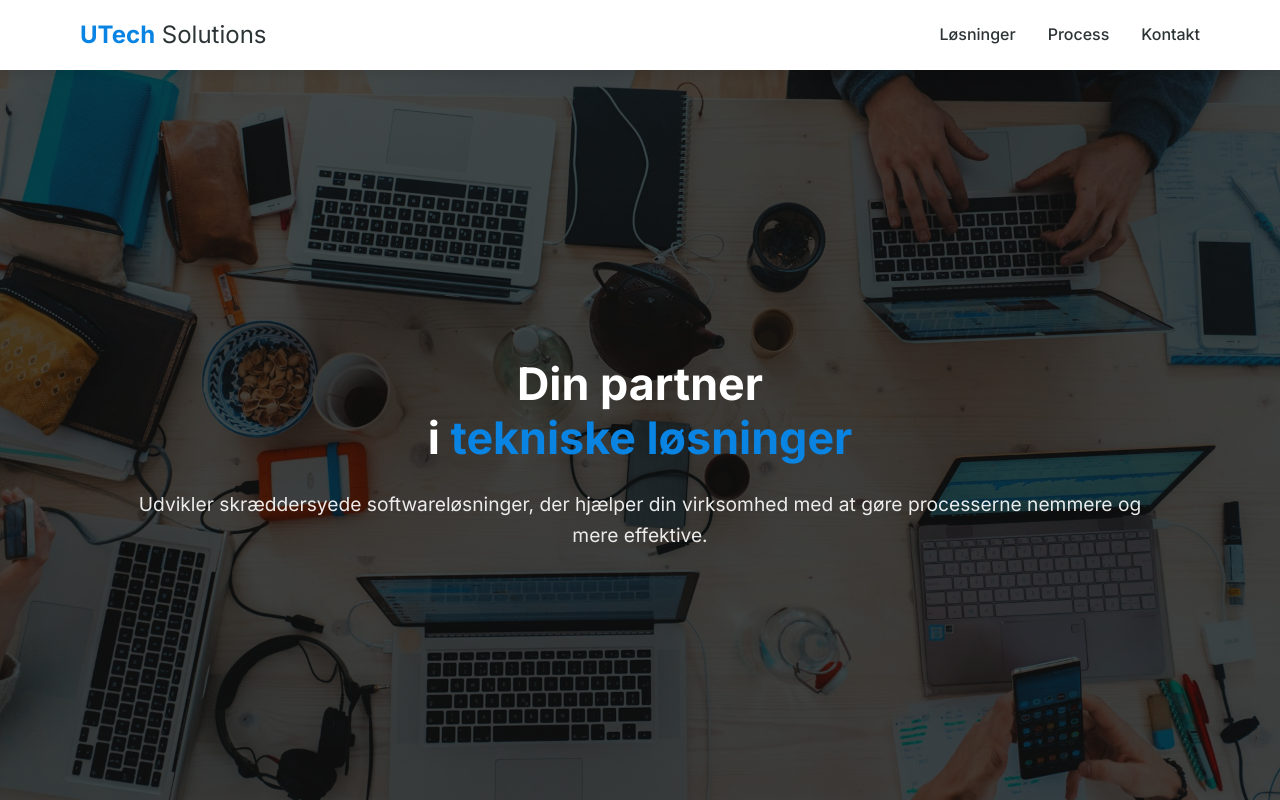
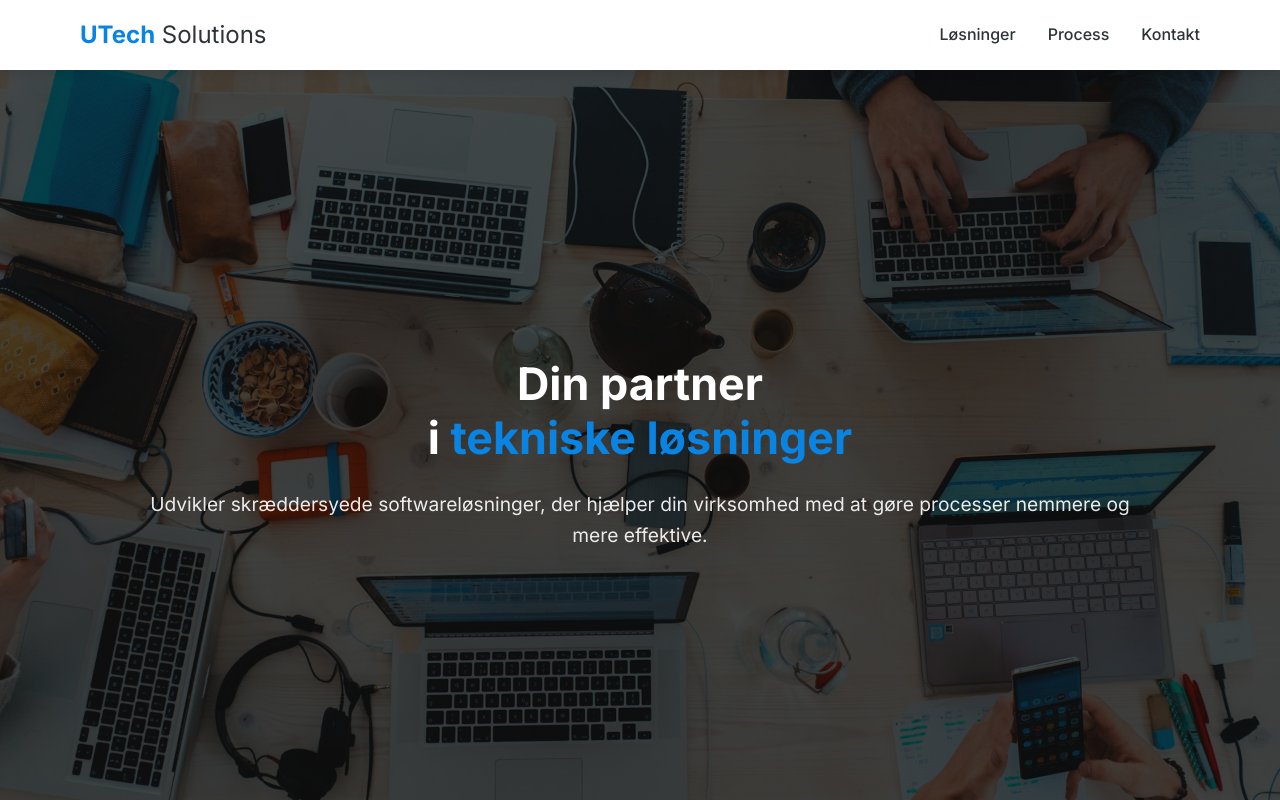
Before and after one commit to Umut93/utechsolutions, a plain HTML site: page index.html in a window 1280 px wide. Shown: the top 800 px of the page. Drawn offline with Linux system fonts and the light colour scheme.

Commit message:
Update index.html

```diff
--- a/index.html
+++ b/index.html
@@ -32,7 +32,7 @@
             <div class="container">
                 <div class="hero-content">
                     <h1>Din partner<br>i <span class="highlight">tekniske løsninger</span></h1>
-                    <p class="subhead">Udvikler skræddersyede softwareløsninger, der hjælper din virksomhed med at gøre processerne nemmere og mere effektive.</p>
+                    <p class="subhead">Udvikler skræddersyede softwareløsninger, der hjælper din virksomhed med at gøre processer nemmere og mere effektive.</p>
                 </div>
             </div>
         </div>
```
